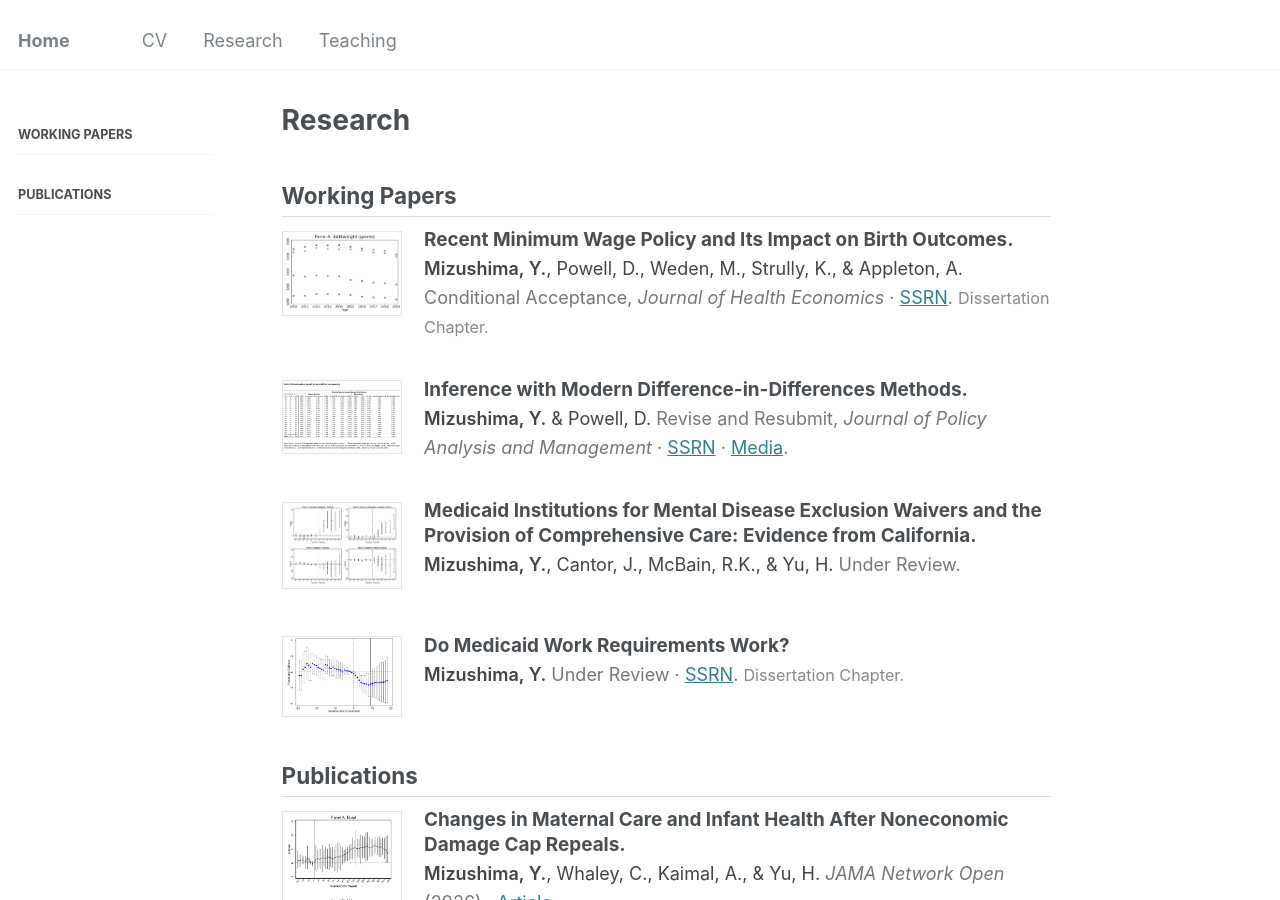
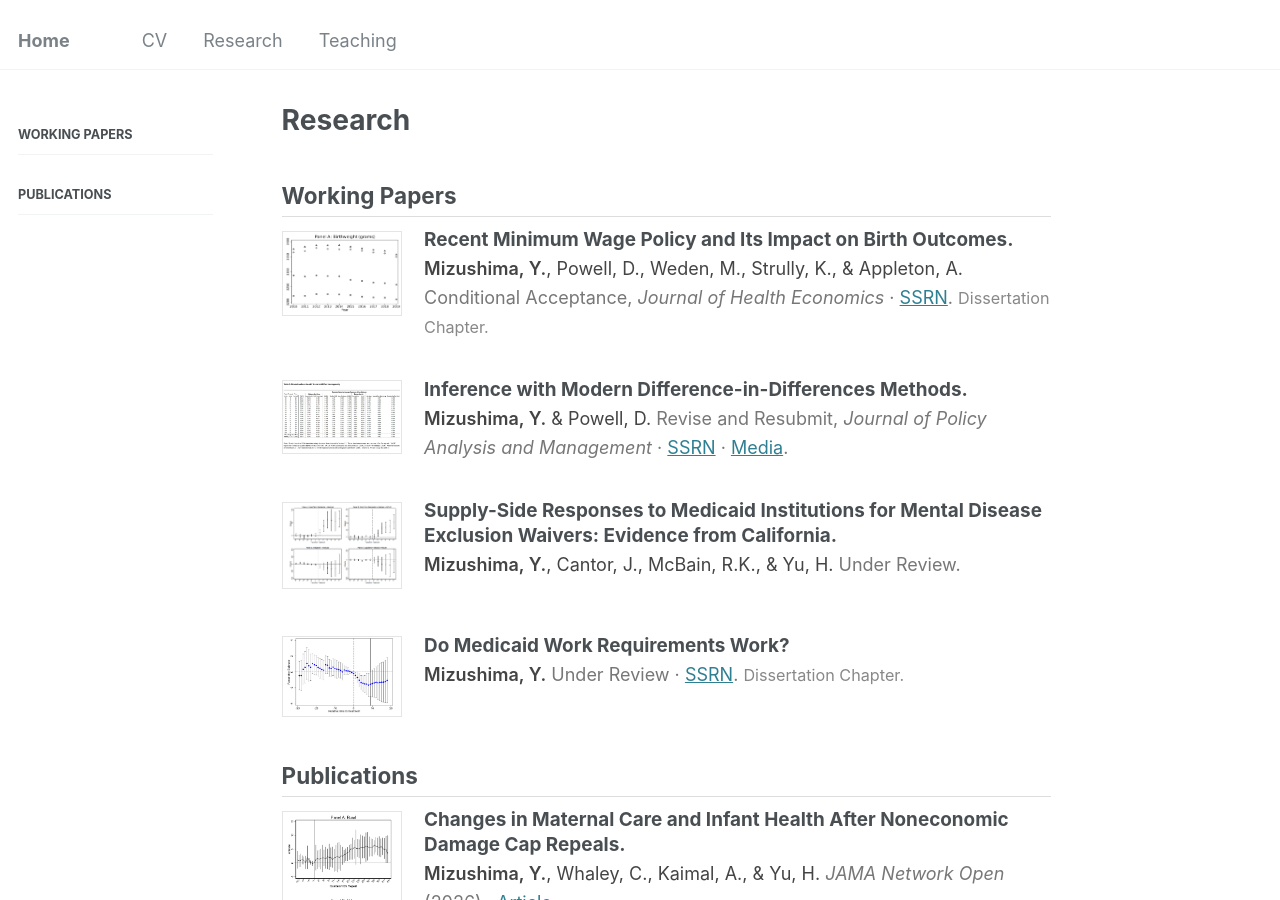
Before and after one commit to yujimizushima/yujimizushima.github.io, a Jekyll site: the page built from _pages/research.md, in a window 1280 px wide and 900 px high. Built offline with Jekyll 4.4.1, drawn with Linux system fonts in a browser that asks for light colours.

Commit message:
Update research.md

```diff
--- a/_pages/research.md
+++ b/_pages/research.md
@@ -87,7 +87,7 @@ h2.section-heading {
 
 <div class="pub-entry">
   <img src="/images/IMD.png" alt="" onerror="this.style.display='none'">
-  <div class="pub-title">Medicaid Institutions for Mental Disease Exclusion Waivers and the Provision of Comprehensive Care: Evidence from California.</div>
+  <div class="pub-title">Supply-Side Responses to Medicaid Institutions for Mental Disease Exclusion Waivers: Evidence from California.</div>
   <div class="pub-body">
     <span class="self-author">Mizushima, Y.</span>, Cantor, J., McBain, R.K., &amp; Yu, H.
     <span class="pub-venue">Under Review.</span>
```
